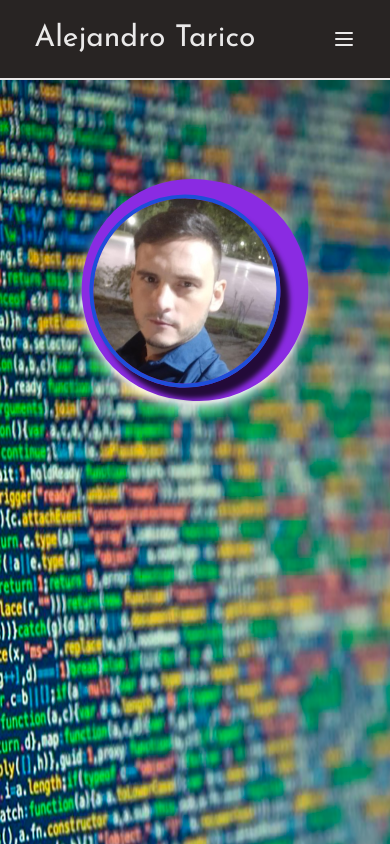
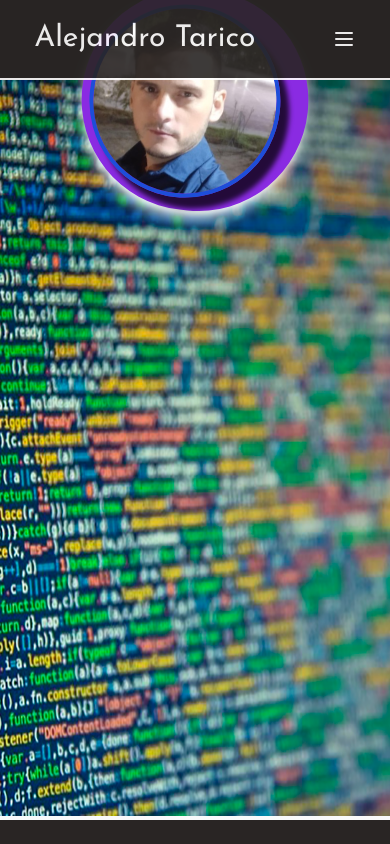
Before and after one commit to AlejandroTarico/Portfolio, a React (Vite) app: page / in a window 390 px wide. Shown: the top 844 px of the page. Built offline with nearby package versions, Linux system fonts and the light colour scheme.

Commit message:
Configuración de sección portada 3

```diff
--- a/src/App.jsx
+++ b/src/App.jsx
@@ -114,10 +114,10 @@ function App() {
           <img className='inline border-b-4 border-gray-50' src='https://i.blogs.es/016f69/developers/1366_521.jpg' alt="" />
         </div>
         <div className='md:hidden'>
-          <img className='inline border-b-4 border-gray-50 h-[900px]' src={responsive} alt="" />
+          <img className='inline border-b-4 border-gray-50 h-[740px]' src={responsive} alt="" />
         </div>
 
-        <div className='flex flex-col md:flex-row justify-evenly items-center md:translate-y-[-438px] translate-y-[-800px] absolute w-full '>
+        <div className='flex flex-col md:flex-row justify-evenly items-center md:translate-y-[-438px] translate-y-[-830px] absolute w-full '>
           <div id='cuadroText' className='md:mt-24 mt-12 order-2 md:order-1 w-[80%] md:w-auto'>
             <div className={`p-4 rounded-tl-xl rounded-br-xl transform bg-neutral-800 ${valorScroll > 20 ? ' transform transition duration-700' : 'translate-x-[-44rem] duration-700'}`}>
               <p className='text-white font-bold text-xl md:text-4xl'>Desarrollador Full Stack</p>
```
